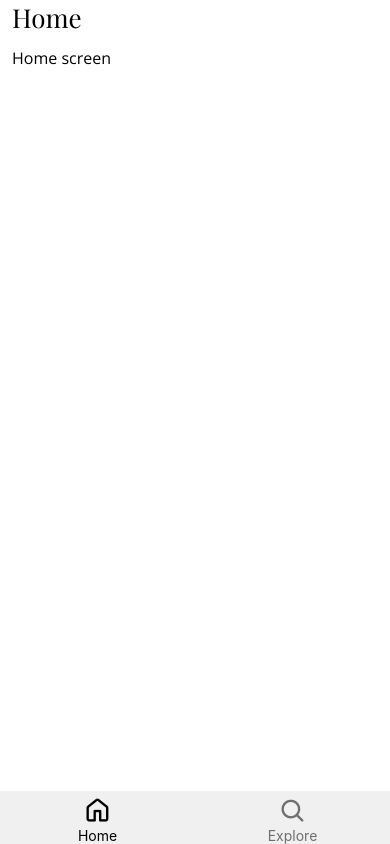
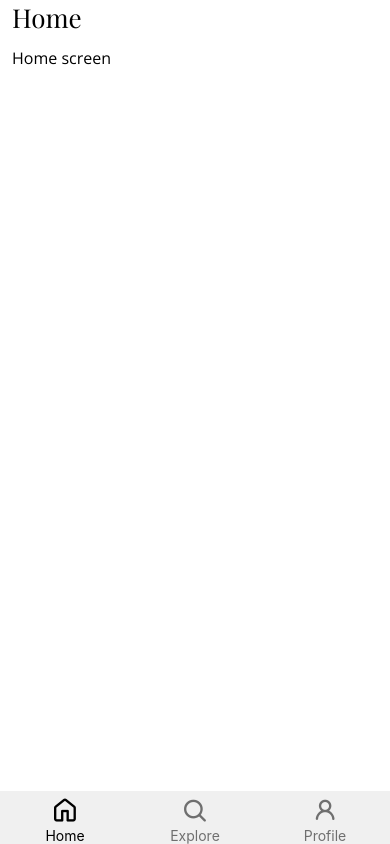
Before and after one commit to hshirov/bookmarkd, a React Native app: screen / in a window 390 px wide. Built offline with nearby package versions, Linux system fonts and the light colour scheme.

Commit message:
Add profile screen

```diff
--- a/src/components/Navigation/TabIcon.tsx
+++ b/src/components/Navigation/TabIcon.tsx
@@ -16,8 +16,12 @@ const TabIcon: React.FC<TabIconProps> = ({ color, routeName, styles }) => {
     switch (routeName) {
       case TabRoute.Home:
         return 'home';
+      case TabRoute.Explore:
+        return 'search';
+      case TabRoute.Profile:
+        return 'person';
       default:
-        return 'search';
+        return undefined;
     }
   }, [routeName]);
 
--- a/src/enums/TabRoute.enum.ts
+++ b/src/enums/TabRoute.enum.ts
@@ -1,6 +1,7 @@
 enum TabRoute {
   Home = 'home',
   Explore = 'explore',
+  Profile = 'profile',
   BookDetails = 'bookDetails',
 }
 
--- a/src/navigation/TabNavigation.tsx
+++ b/src/navigation/TabNavigation.tsx
@@ -12,6 +12,7 @@ import { Header, TabBar } from 'components/Navigation';
 import { withBookDetailsScreen } from 'components/HOC';
 import Home from 'screens/Home';
 import Explore from 'screens/Explore';
+import Profile from 'screens/Profile';
 
 const Tabs = createBottomTabNavigator<TabParamList>();
 
@@ -39,6 +40,7 @@ const TabNavigation: React.FC = () => (
   >
     <Tabs.Screen name={TabRoute.Home} options={{ title: 'Home' }} component={Home} />
     <Tabs.Screen name={TabRoute.Explore} options={{ title: 'Explore' }} component={ExploreWithBookDetails} />
+    <Tabs.Screen name={TabRoute.Profile} options={{ title: 'Profile' }} component={Profile} />
   </Tabs.Navigator>
 );
 
--- /dev/null
+++ b/src/screens/Profile.tsx
@@ -0,0 +1,11 @@
+import TabRoute from 'enums/TabRoute.enum';
+import TabNavProps from 'types/navigation/TabNavProps.type';
+import { Text, Container } from 'components/Base';
+
+const Profile: React.FC<TabNavProps<TabRoute.Profile>> = () => (
+  <Container>
+    <Text.Paragraph>Profile screen</Text.Paragraph>
+  </Container>
+);
+
+export default Profile;
--- a/src/types/navigation/TabParamList.type.ts
+++ b/src/types/navigation/TabParamList.type.ts
@@ -3,6 +3,7 @@ import TabRoute from 'enums/TabRoute.enum';
 type TabParamList = {
   [TabRoute.Home]: undefined;
   [TabRoute.Explore]: undefined;
+  [TabRoute.Profile]: undefined;
   [TabRoute.BookDetails]: { id: string };
 };
 
```
